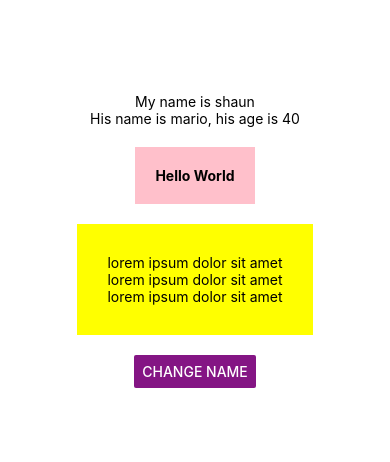
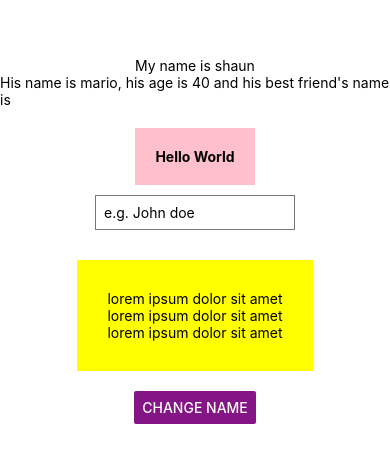
Before and after one commit to Dreezy305/ReactNative_Practice, a React Native app: screen / in a window 390 px wide. Shown: the part 182-644 px from the top of the page. Built offline with nearby package versions, Linux system fonts and the light colour scheme.

Commit message:
text input

```diff
--- a/App.js
+++ b/App.js
@@ -1,19 +1,27 @@
 import { StatusBar } from "expo-status-bar";
 import React, { useState } from "react";
-import { StyleSheet, Text, View, Button } from "react-native";
+import { StyleSheet, Text, View, Button, TextInput } from "react-native";
 
 export default function App() {
   const [change, setChange] = useState(false);
   const [person, setPerson] = useState({ name: "mario", age: 40 });
+  const [text, setText] = useState("");
   return (
     <View style={styles.container}>
       <Text>My name is {!change ? "shaun" : "riley"}</Text>
       <Text>
-        His name is {person.name}, his age is {person.age}
+        His name is {person.name}, his age is {person.age} and his best friend's
+        name is {text}
       </Text>
       <View style={styles.header}>
         <Text style={styles.boldText}>Hello World</Text>
       </View>
+      <TextInput
+        style={styles.input}
+        value={text}
+        placeholder="e.g. John doe"
+        onChangeText={(val) => setText(val)}
+      />
       <View style={styles.body}>
         <Text>lorem ipsum dolor sit amet</Text>
         <Text>lorem ipsum dolor sit amet</Text>
@@ -57,4 +65,11 @@
   buttonContainer: {
     marginTop: 20,
   },
+  input: {
+    borderWidth: 1,
+    borderColor: "#777",
+    padding: 8,
+    margin: 10,
+    width: 200,
+  },
 });
```
